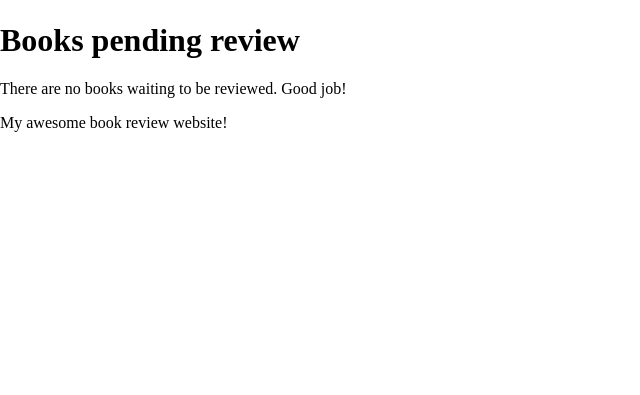
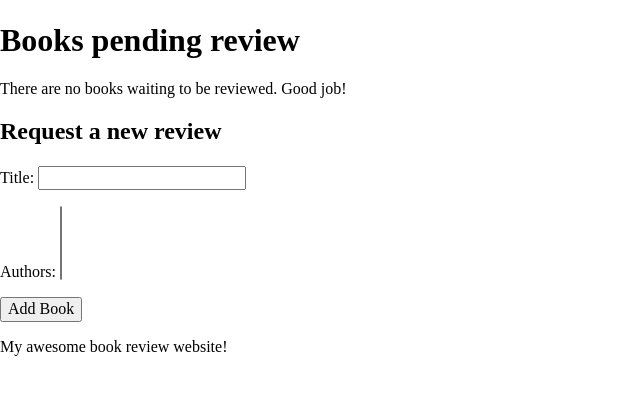
Before and after one commit to stevenengelen/readit, a Django app: page /review/ in a window 1280 px wide. Shown: the part 173-568 px from the top of the page, without its empty margins (0-640 px from the left). Run offline with Django 3.2, Linux system fonts and the light colour scheme; data that the repository does not hold is empty; some libraries are stand-ins or nearby versions.

Commit message:
Add ModelForm for creating new book review requests

```diff
--- a/books/forms.py
+++ b/books/forms.py
@@ -1,10 +1,29 @@
 from django import forms
+from .models import Book
 
 class ReviewForm(forms.Form) :
     """
     Form for revewing a book
     """
 
-    is_favourite = forms.BooleanField(label = 'Favourite?', help_text = 'In your top 100 book of all time?', required = False,)
+    is_favourite = forms.BooleanField(
+            label = 'Favourite?',
+            help_text = 'In your top 100 book of all time?',
+            required = False,
+    )
 
-    review = forms.CharField(widget = forms.Textarea, min_length = 300, error_messages = { 'required' : 'Please enter your review', 'min_length' : 'Please write at least 300 characters (you have written %(show_value)s)' } )
+    review = forms.CharField(
+            widget = forms.Textarea,
+            min_length = 300,
+            error_messages = {
+                'required' : 'Please enter your review',
+                'min_length' : 'Please write at least 300 characters (you have written %(show_value)s)' }
+    )
+
+class BookForm(forms.ModelForm) :
+    # provide some meta information
+    class Meta :
+        # first, the model to use in in this model form
+        model = Book
+        # and the field of the model to display (default displays all fields)
+        fields = ['title', 'authors']
--- a/books/templates/list-to-review.html
+++ b/books/templates/list-to-review.html
@@ -25,4 +25,11 @@
 	{% else %}
 		<p>There are no books waiting to be reviewed.  Good job!</p>
 	{% endif %}
+
+    <h2>Request a new review</h2>
+    <form method = "post">
+        {% csrf_token %}
+        {{ form.as_p }}
+        <input type = "submit" value = "Add Book">
+
 {% endblock %}
--- a/books/views.py
+++ b/books/views.py
@@ -4,7 +4,7 @@ from .models import Book
 from .models import Author
 from django.views.generic import View, DetailView
 from django.db.models import Count
-from .forms import ReviewForm
+from .forms import ReviewForm, BookForm
 
 # Create your views here.
 
@@ -34,19 +34,35 @@ class AuthorDetail(DetailView) :
     template_name = 'author.html'
 
 
-# Paste into Views.py - don't forget to import get_object_or_404!
-def review_books(request) :
+class ReviewList(View) :
     """
     List all of the books that we want to review.
     """
-    books = Book.objects.filter(date_reviewed__isnull=True).prefetch_related('authors')
+    def get(self, request) :
+        books = Book.objects.filter(date_reviewed__isnull=True).prefetch_related('authors')
 
-    context = {
-        'books': books,
-    }
+        context = {
+            'books': books,
+            'form' : BookForm,
+        }
 
-    return render(request, "list-to-review.html", context)
+        return render(request, "list-to-review.html", context)
 
+    def post(self, request) :
+        form = BookForm(request.POST)
+        books = Book.objects.filter(date_reviewed__isnull=True).prefetch_related('authors')
+
+        if form.is_valid() :
+            # we only need to call the save method on the form
+            form.save()
+            return redirect('review-books')
+
+        context = {
+                'book' : book,
+                'form' : form,
+                }
+
+        return render(request, "list-to-review.html", context)
 
 def review_book(request, pk) :
     """
--- a/readit/urls.py
+++ b/readit/urls.py
@@ -16,7 +16,7 @@ Including another URLconf
 from django.conf.urls import url
 from django.contrib import admin
 
-from books.views import list_books, AuthorList, AuthorDetail, BookDetail, review_books, review_book
+from books.views import list_books, AuthorList, AuthorDetail, BookDetail, ReviewList, review_book
 
 urlpatterns = [
     url(r'^admin/', admin.site.urls),
@@ -24,6 +24,6 @@ urlpatterns = [
     url(r'^authors/$', AuthorList.as_view(), name = 'authors'),
     url(r'^books/(?P<pk>[-\w]+)/$', BookDetail.as_view(), name = 'book-detail'),
     url(r'^authors/(?P<pk>[-\w]+)/$', AuthorDetail.as_view(), name = 'author-detail'),
-    url(r'review/$', review_books, name = 'review-books'),
+    url(r'review/$', ReviewList.as_view(), name = 'review-books'),
     url(r'review/(?P<pk>[-\w]+)/$', review_book, name = 'review-book'),
 ]
```
